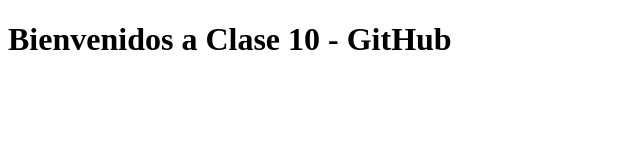
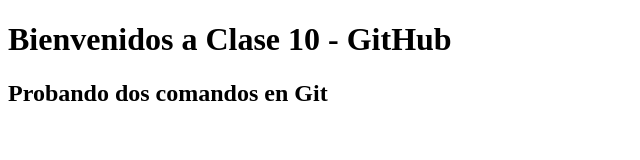
Before and after one commit to branhp12/CoderHouse, a plain HTML site: page index.html in a window 1280 px wide. Shown: the whole page, without its empty margins (0-640 px from the left). Drawn offline with Linux system fonts and the light colour scheme.

Commit message:
3er Commit - Prueba de 2 comandos

```diff
--- a/index.html
+++ b/index.html
@@ -9,6 +9,7 @@
 </head>
 <body>
     <h1> Bienvenidos a Clase 10 - GitHub </h1>
+    <h2> Probando dos comandos en Git</h2>
 
 </body>
 </html>
```
